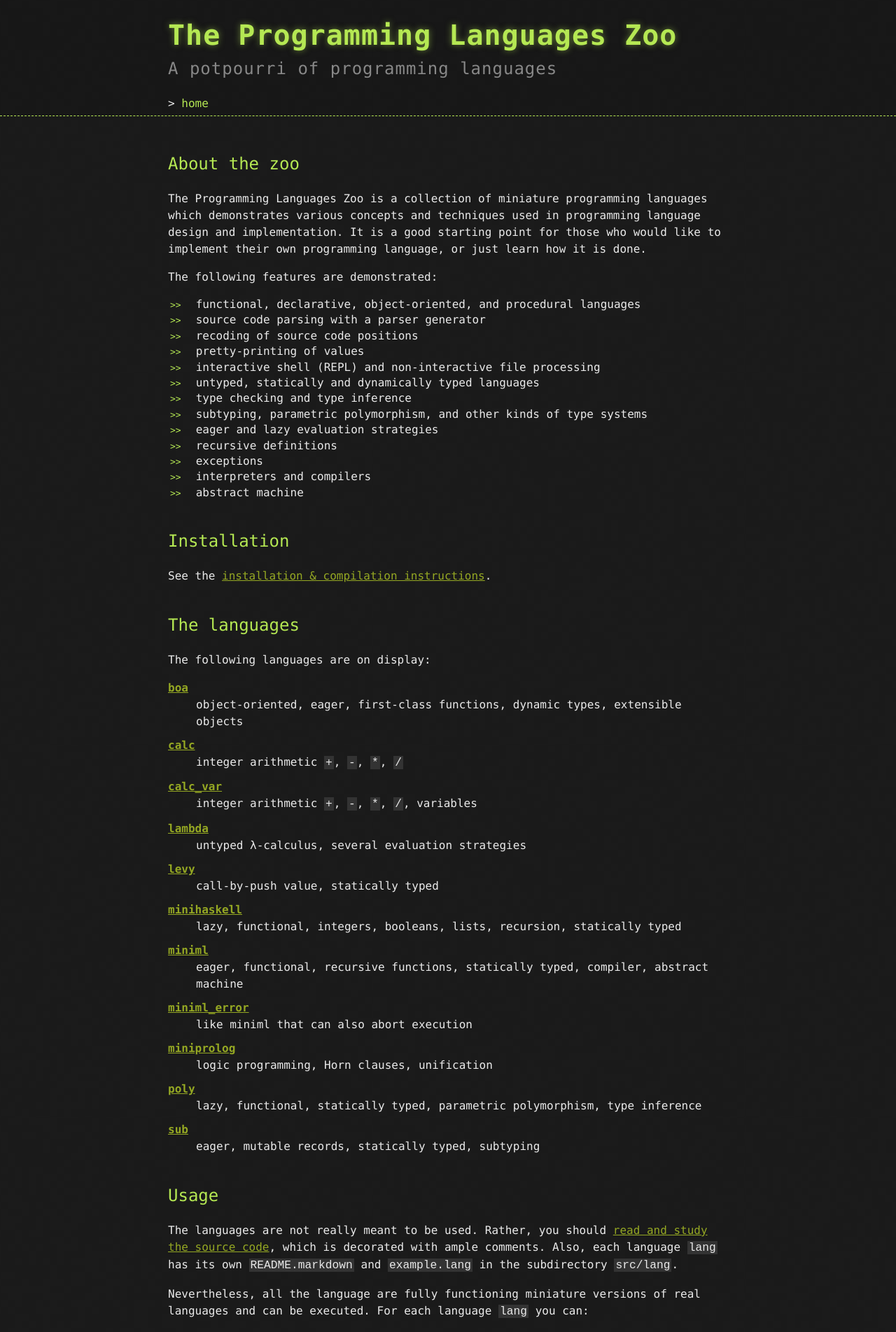
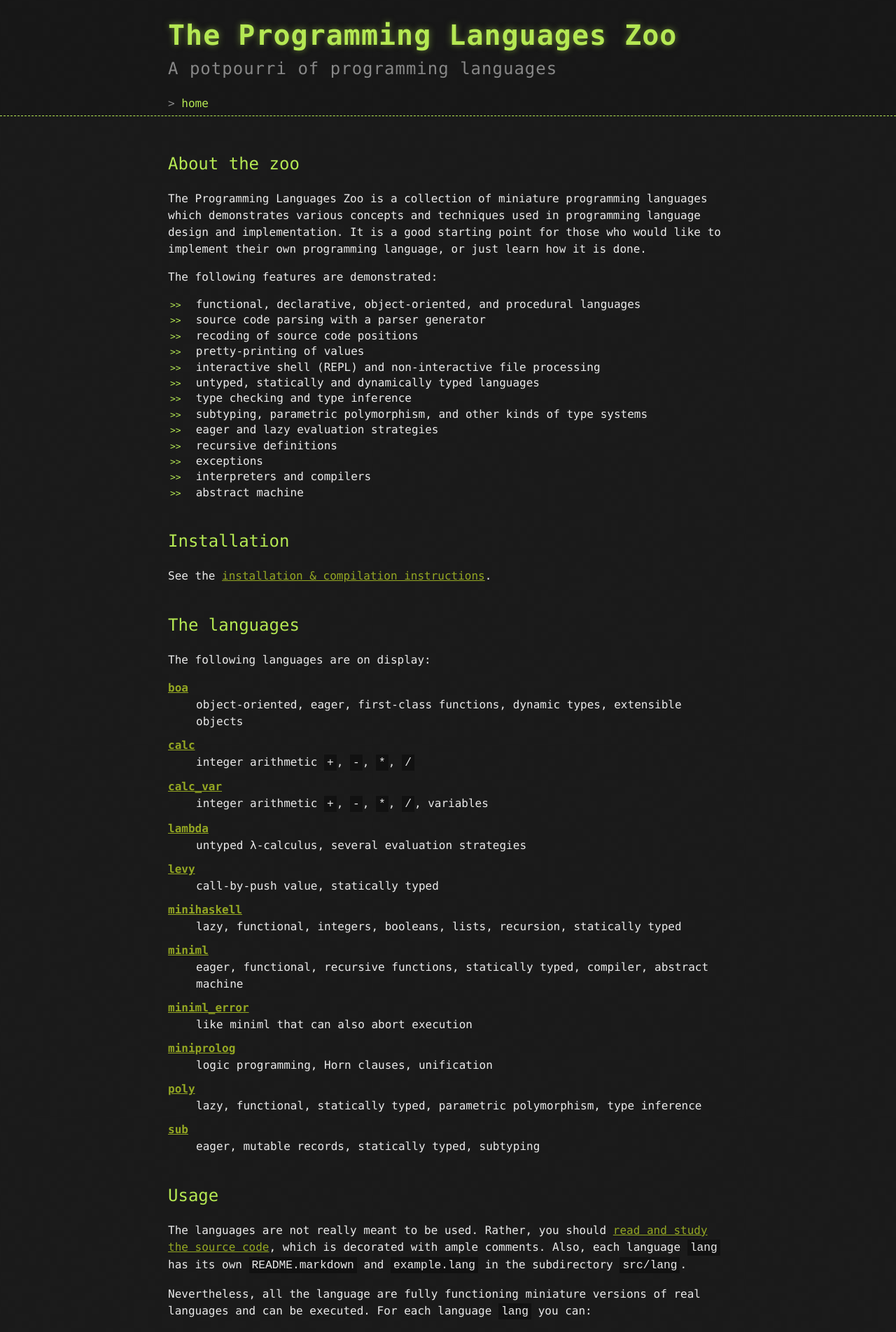
Before and after one commit to andrejbauer/plzoo, a Jekyll site: the page built from index.markdown, in a window 1280 px wide. Shown: the top 1903 px of the page at 70% size. Built offline with Jekyll 4.4.1, drawn with Linux system fonts in a browser that asks for light colours.

Commit message:
Small stylicstic changes

```diff
--- a/stylesheets/stylesheet.css
+++ b/stylesheets/stylesheet.css
@@ -27,12 +27,13 @@
 
 code {
     font-size: 125%;
-    background: #333;
-    padding: 0 2px 0 2px;
+    background: #111;
+    padding: 2px 4px 2px 4px;
 }
 
 pre code {
     background: #000;
+    padding: 0px;
 }
 
 li {
@@ -67,6 +68,7 @@
 
 div#navbar {
   margin-top: 20px;
+  color: #888;
 }
 
 header h2 {
```
